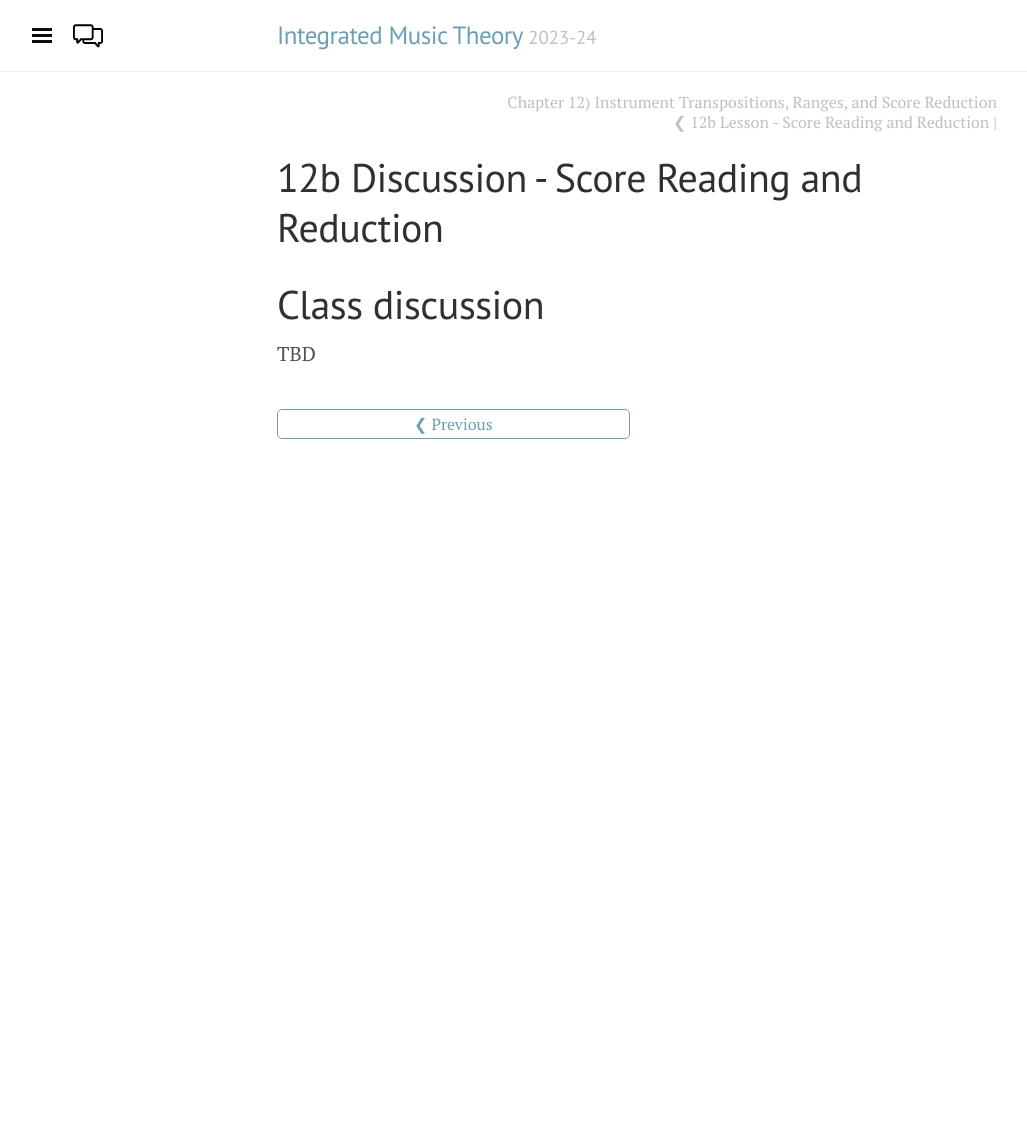
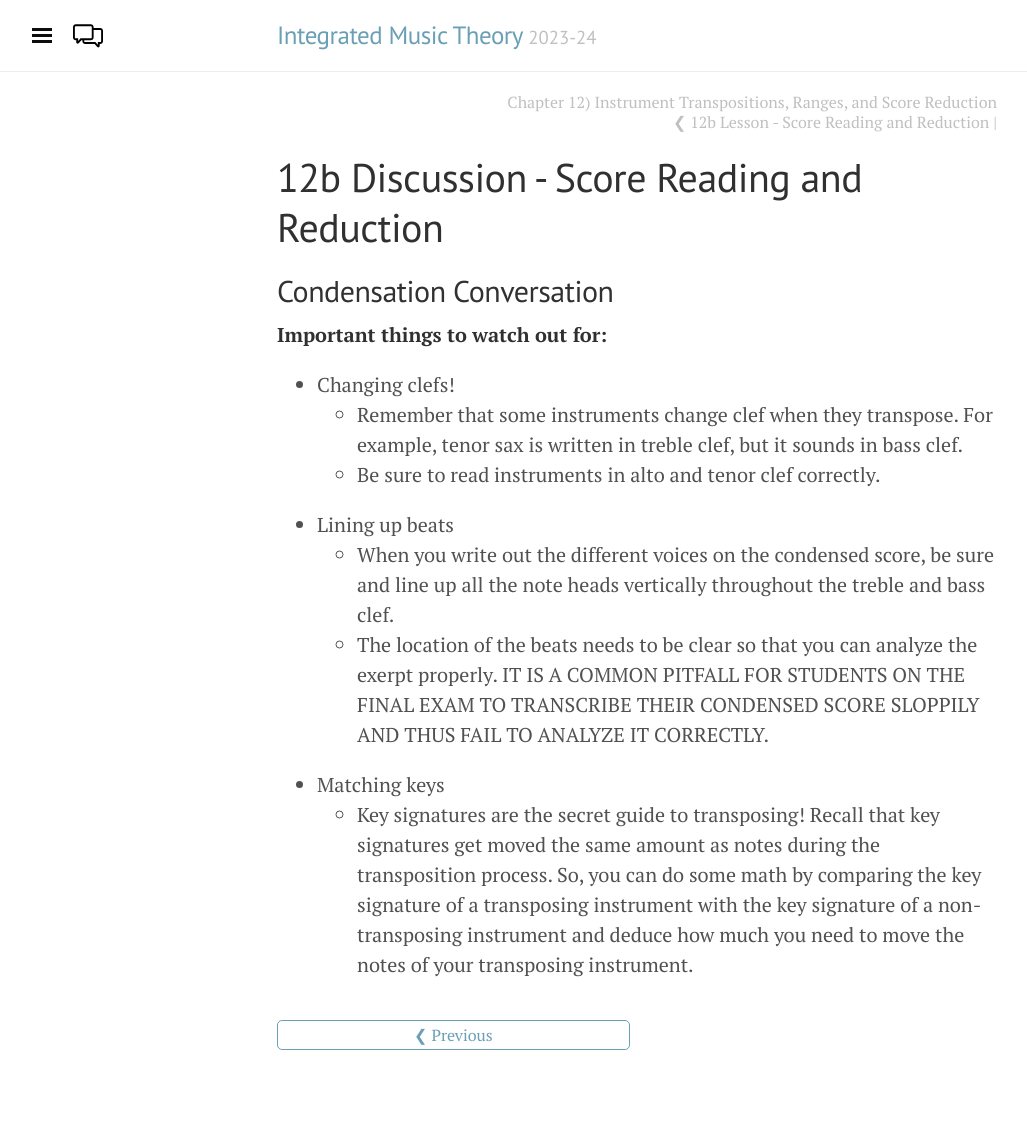
Before and after one commit to intmus/inttheory, a Jekyll site: the page built from _12-reading-scores/b2-scoresandreduction.md, in a window 1280 px wide. Shown: the whole page, without its empty margins (3-1030 px from the left). Built offline with Jekyll 4.4.1, drawn with Linux system fonts in a browser that asks for light colours; before the commit the page ends 900 px from its top, so only the background shows below that.

Commit message:
Started creating discussion page 12b

```diff
--- a/_12-reading-scores/b2-scoresandreduction.md
+++ b/_12-reading-scores/b2-scoresandreduction.md
@@ -3,6 +3,14 @@ layout: chapter
 title: 12b Discussion - Score Reading and Reduction
 ---
 
-# Class discussion
+## Condensation Conversation
 
-TBD
+**Important things to watch out for:**
+- Changing clefs!
+    - Remember that some instruments change clef when they transpose. For example, tenor sax is written in treble clef, but it sounds in bass clef.
+    - Be sure to read instruments in alto and tenor clef correctly.
+- Lining up beats
+    - When you write out the different voices on the condensed score, be sure and line up all the note heads vertically throughout the treble and bass clef.
+    - The location of the beats needs to be clear so that you can analyze the exerpt properly. IT IS A COMMON PITFALL FOR STUDENTS ON THE FINAL EXAM TO TRANSCRIBE THEIR CONDENSED SCORE SLOPPILY AND THUS FAIL TO ANALYZE IT CORRECTLY.
+- Matching keys
+    - Key signatures are the secret guide to transposing! Recall that key signatures get moved the same amount as notes during the transposition process. So, you can do some math by comparing the key signature of a transposing instrument with the key signature of a non-transposing instrument and deduce how much you need to move the notes of your transposing instrument.
```
